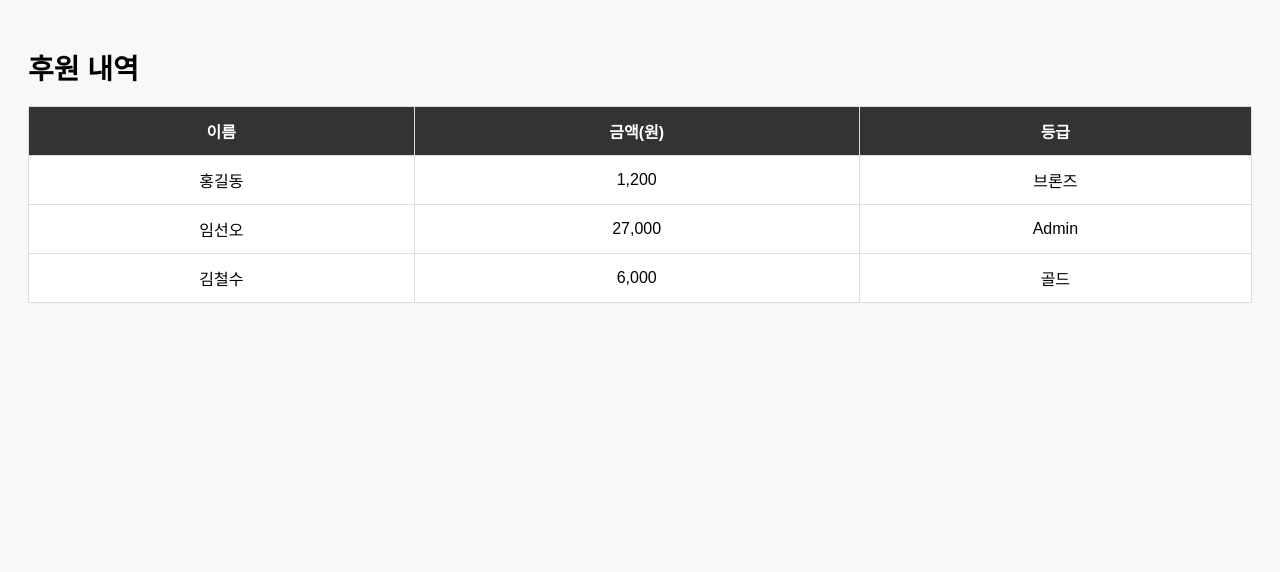
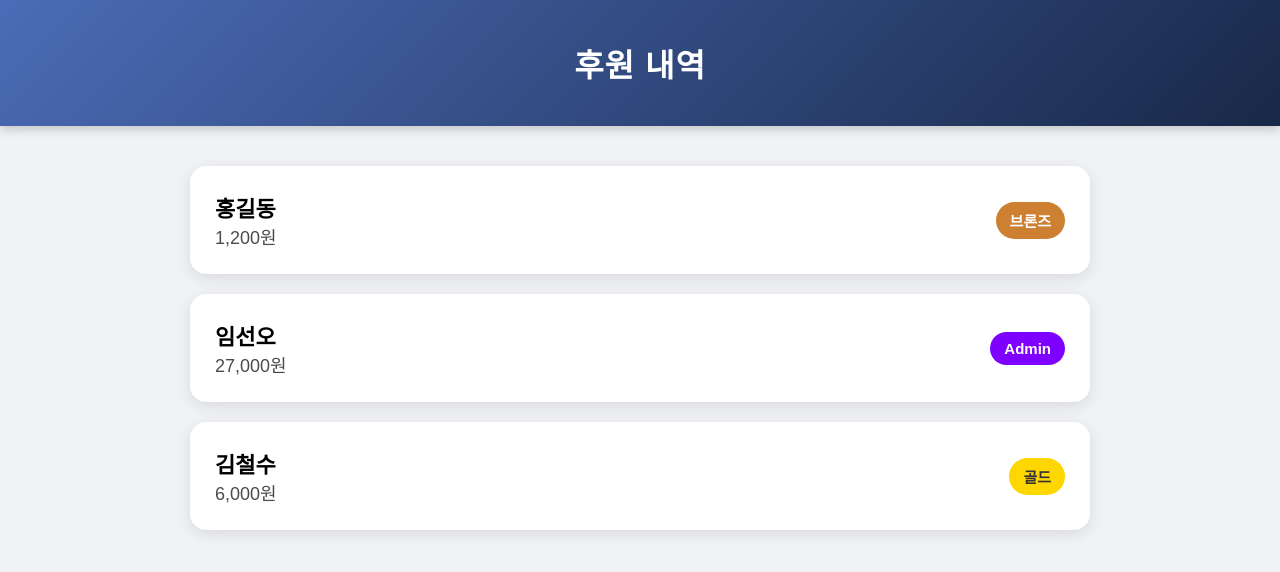
Before and after one commit to urs212/donate, a plain HTML site: page index.html in a window 1280 px wide. Drawn offline with Linux system fonts and the light colour scheme.

Commit message:
Refactor donation history layout and ranking logic
Updated the HTML structure and styling for the donation history page, replacing the table with a card layout. Enhanced the getRank function to return an object with name and class properties for better integration with the new layout.

```diff
--- a/index.html
+++ b/index.html
@@ -1,66 +1,116 @@
 <!DOCTYPE html>
 <html lang="ko">
 <head>
-    <meta charset="UTF-8" />
+    <meta charset="UTF-8">
     <title>후원 내역</title>
     <style>
-        body { font-family: Arial; background:#f8f8f8; padding:20px; }
-        h1 { font-size:28px; }
-        table { width:100%; border-collapse: collapse; background:white; }
-        th, td { border:1px solid #ddd; padding:12px; text-align:center; }
-        th { background:#333; color:white; }
+        body {
+            font-family: 'Noto Sans KR', sans-serif;
+            margin: 0;
+            padding: 0;
+            background: #f0f2f5;
+        }
+
+        .header {
+            background: linear-gradient(135deg, #4b6cb7, #182848);
+            color: white;
+            padding: 40px 20px;
+            text-align: center;
+            font-size: 32px;
+            font-weight: 700;
+            letter-spacing: 1px;
+            box-shadow: 0 3px 10px rgba(0,0,0,0.2);
+        }
+
+        .container {
+            width: 90%;
+            max-width: 900px;
+            margin: 40px auto;
+        }
+
+        .card {
+            background: white;
+            padding: 25px;
+            margin-bottom: 20px;
+            border-radius: 16px;
+            box-shadow: 0 4px 15px rgba(0,0,0,0.1);
+            display: flex;
+            justify-content: space-between;
+            align-items: center;
+            transition: transform 0.15s;
+        }
+
+        .card:hover {
+            transform: scale(1.02);
+        }
+
+        .name {
+            font-size: 22px;
+            font-weight: 600;
+        }
+
+        .amount {
+            font-size: 18px;
+            opacity: 0.7;
+        }
+
+        .badge {
+            padding: 8px 14px;
+            border-radius: 20px;
+            font-size: 15px;
+            font-weight: 600;
+            color: white;
+        }
+
+        /* 등급 색상 */
+        .Bronze { background: #cd7f32; }
+        .Silver { background: #c0c0c0; color: #222; }
+        .Platinum { background: #9cf; color: #003; }
+        .Gold { background: #ffd700; color: #333; }
+        .Diamond { background: #4bd3ff; }
+        .RedDiamond { background: #ff4b4b; }
+        .Admin { background: #7e00ff; }
+
     </style>
 </head>
 <body>
 
-<h1>후원 내역</h1>
-<table>
-    <thead>
-        <tr>
-            <th>이름</th>
-            <th>금액(원)</th>
-            <th>등급</th>
-        </tr>
-    </thead>
-    <tbody id="list"></tbody>
-</table>
+<div class="header">후원 내역</div>
+<div class="container" id="list"></div>
 
 <script>
-// 후원 금액에 따라 등급 계산
 function getRank(amount) {
-    if (amount >= 25000) return "Admin";
-    if (amount >= 15000) return "레드 다이아";
-    if (amount >= 10000) return "다이아";
-    if (amount >= 6000)  return "골드";
-    if (amount >= 4000)  return "플래티넘";
-    if (amount >= 2500)  return "실버";
-    if (amount >= 1000)  return "브론즈";
-    return "일반";
+    if (amount >= 25000) return { name: "Admin", class: "Admin" };
+    if (amount >= 15000) return { name: "레드 다이아", class: "RedDiamond" };
+    if (amount >= 10000) return { name: "다이아", class: "Diamond" };
+    if (amount >= 6000)  return { name: "골드", class: "Gold" };
+    if (amount >= 4000)  return { name: "플래티넘", class: "Platinum" };
+    if (amount >= 2500)  return { name: "실버", class: "Silver" };
+    if (amount >= 1000)  return { name: "브론즈", class: "Bronze" };
+    return { name: "일반", class: "Normal" };
 }
 
-// JSON 파일 불러오기
 fetch("donations.json")
-    .then(response => response.json())
+    .then(res => res.json())
     .then(data => {
-        const tbody = document.getElementById("list");
+        const wrap = document.getElementById("list");
 
         data.forEach(item => {
-            const tr = document.createElement("tr");
             const rank = getRank(item.amount);
 
-            tr.innerHTML = `
-                <td>${item.name}</td>
-                <td>${item.amount.toLocaleString()}</td>
-                <td>${rank}</td>
+            const card = document.createElement("div");
+            card.className = "card";
+
+            card.innerHTML = `
+                <div>
+                    <div class="name">${item.name}</div>
+                    <div class="amount">${item.amount.toLocaleString()}원</div>
+                </div>
+                <div class="badge ${rank.class}">${rank.name}</div>
             `;
 
-            tbody.appendChild(tr);
+            wrap.appendChild(card);
         });
-    })
-    .catch(err => {
-        console.error("JSON 로드 오류:", err);
-        document.getElementById("list").innerHTML =
-            "<tr><td colspan='3'>donations.json 파일을 찾을 수 없습니다.</td></tr>";
     });
 </script>
 
```
